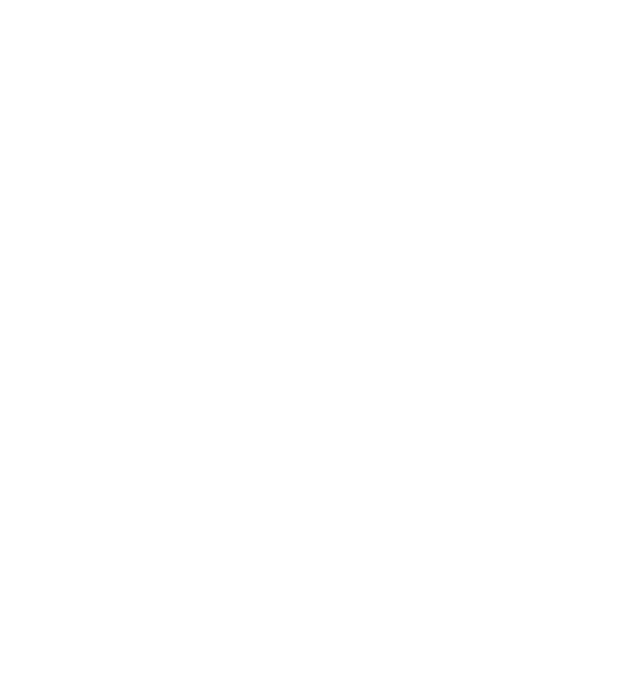
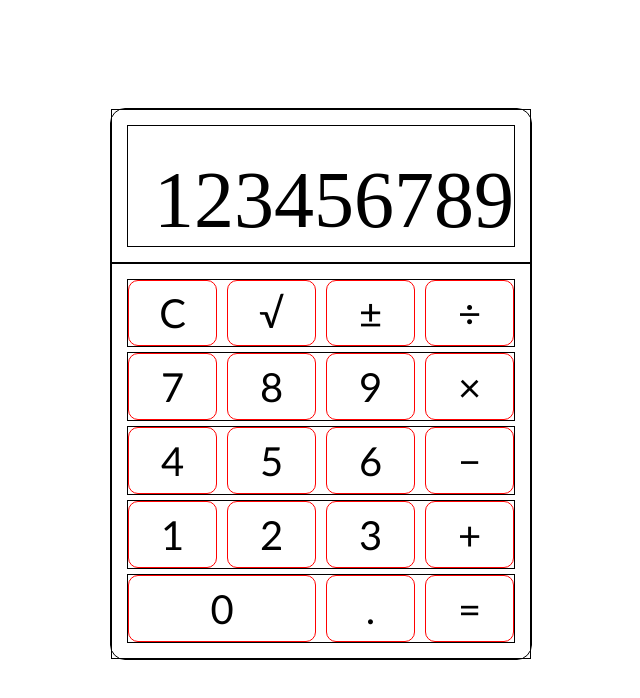
Before and after one commit to joseferreira7/calculator, a plain HTML site: page index.html in a window 1280 px wide. Shown: the whole page, without its empty margins (319-959 px from the left). Drawn offline with Linux system fonts and the light colour scheme.

Commit message:
Add basic UI

```diff
--- a/index.html
+++ b/index.html
@@ -9,5 +9,43 @@
     <link rel="stylesheet" href="style.css" />
     <script src="script.js"></script>
   </head>
-  <body></body>
+
+  <body>
+    <div id="calculator">
+      <div id="display-container">
+        <div id="display">123456789</div>
+      </div>
+      <div id="button-container">
+        <div class="row">
+          <div class="button" id="clear">C</div>
+          <div class="button" id="sqrt">√</div>
+          <div class="button" id="neg">±</div>
+          <div class="button" id="divide">÷</div>
+        </div>
+        <div class="row">
+          <div class="button" id="seven">7</div>
+          <div class="button" id="eight">8</div>
+          <div class="button" id="nine">9</div>
+          <div class="button" id="times">×</div>
+        </div>
+        <div class="row">
+          <div class="button" id="four">4</div>
+          <div class="button" id="five">5</div>
+          <div class="button" id="six">6</div>
+          <div class="button" id="minus">−</div>
+        </div>
+        <div class="row">
+          <div class="button" id="one">1</div>
+          <div class="button" id="two">2</div>
+          <div class="button" id="three">3</div>
+          <div class="button" id="plus">+</div>
+        </div>
+        <div class="row">
+          <div class="button" id="zero">0</div>
+          <div class="button" id="point">.</div>
+          <div class="button" id="equals">=</div>
+        </div>
+      </div>
+    </div>
+  </body>
 </html>
--- a/style.css
+++ b/style.css
@@ -0,0 +1,66 @@
+body {
+  display: flex;
+  flex-direction: column;
+  align-items: center;
+}
+
+#calculator {
+  height: 550px;
+  width: 420px;
+  border: 1px solid black;
+  border-radius: 15px;
+  margin: 100px;
+  display: flex;
+  flex-direction: column;
+}
+
+#display-container {
+  height: 200px;
+  border: 1px solid black;
+  flex: 2;
+  display: flex;
+  padding: 15px;
+}
+
+#display {
+  border: 1px solid black;
+  flex: 1;
+  display: flex;
+  align-items: flex-end;
+  justify-content: end;
+  font-size: 80px;
+}
+
+#button-container {
+  height: 500px;
+  border: 1px solid black;
+  flex: 6;
+  display: flex;
+  flex-direction: column;
+  gap: 5px;
+  padding: 15px;
+}
+
+.row {
+  border: 1px solid black;
+  flex: 1;
+  display: flex;
+  gap: 10px;
+}
+
+.button {
+  flex: 1;
+  border: 1px solid red;
+  border-radius: 10px;
+  display: flex;
+  align-items: center;
+  justify-content: center;
+  font-size: 40px;
+  font-family: "Gill Sans", "Gill Sans MT", Calibri, "Trebuchet MS", sans-serif;
+}
+
+#point,
+#equals {
+  width: 22.539%;
+  flex: 0 0 auto;
+}
```
